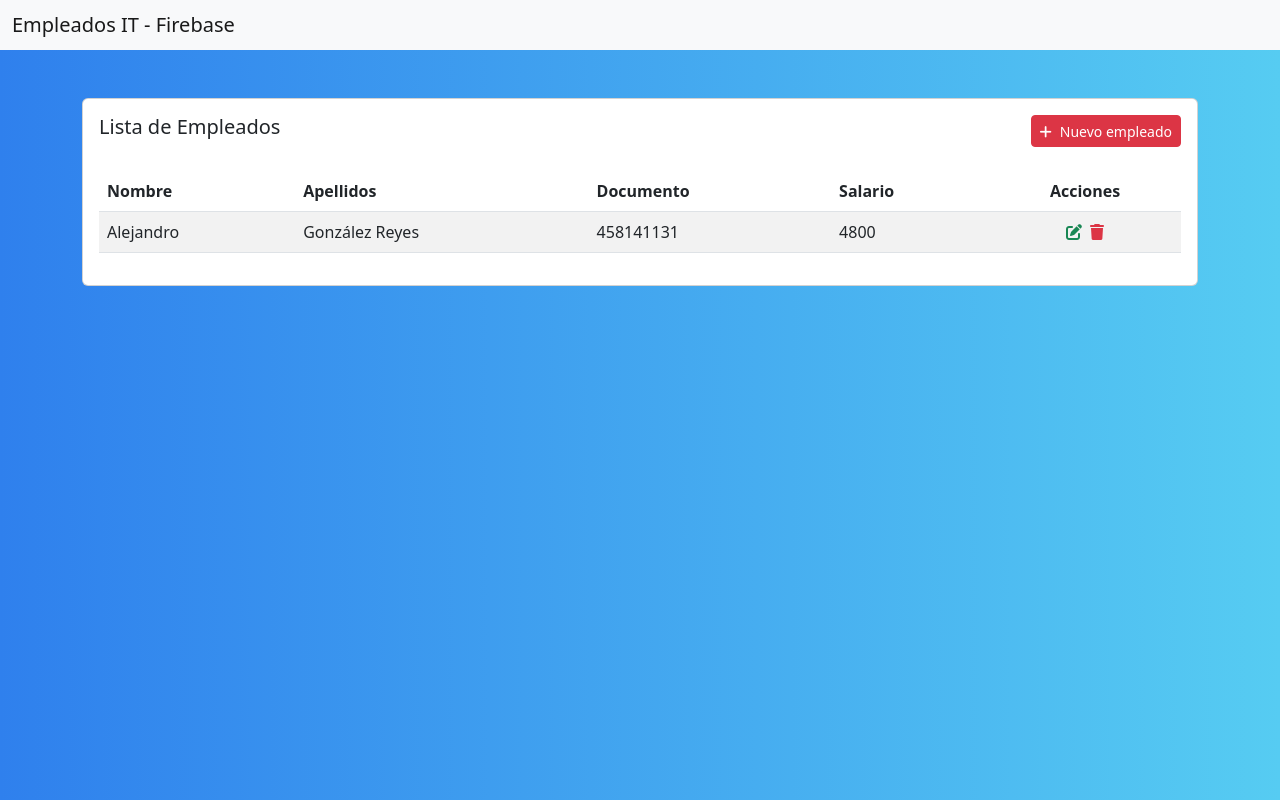
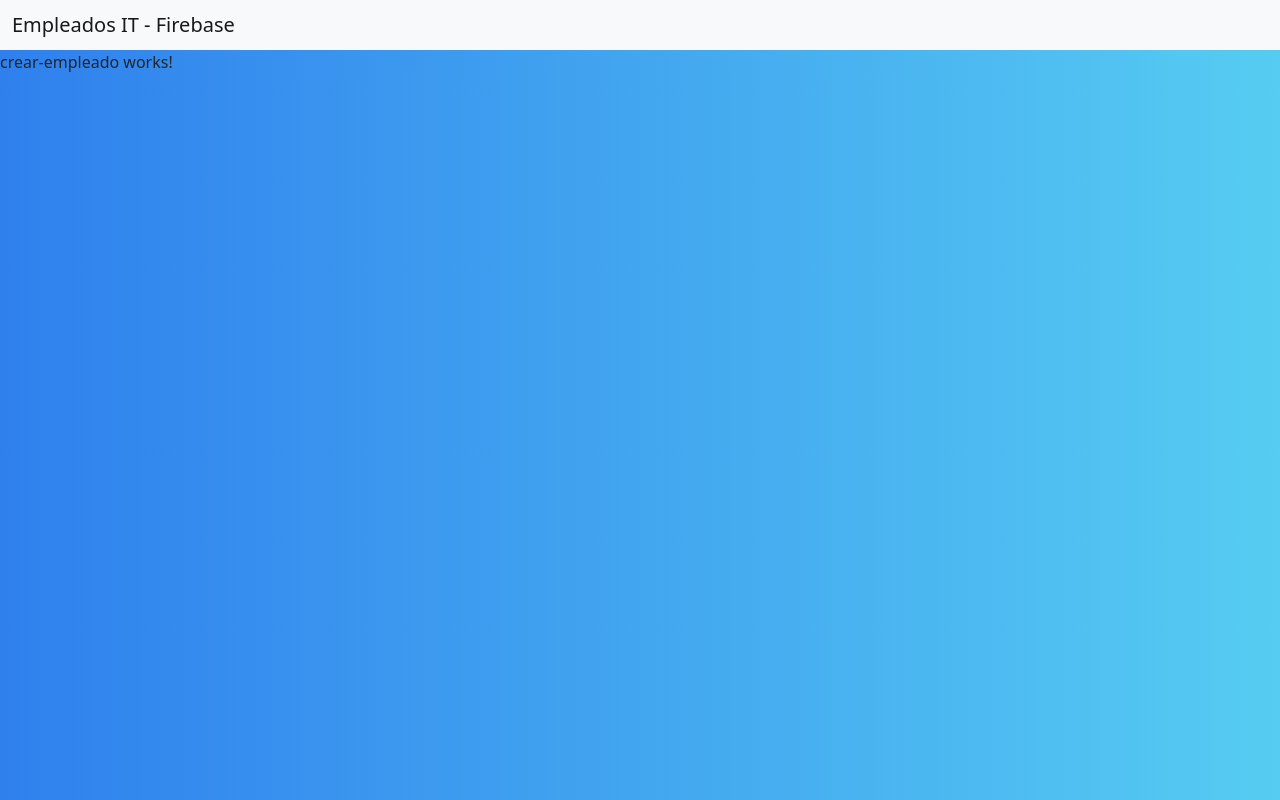
Before and after one commit to alexglzrys/angular-empleados, an Angular app: page /create in a window 1280 px wide. Before the commit this address led to /. Built offline with nearby package versions, Linux system fonts and the light colour scheme.

Commit message:
configurar rutas

```diff
--- a/src/app/app-routing.module.ts
+++ b/src/app/app-routing.module.ts
@@ -1,7 +1,13 @@
 import { NgModule } from '@angular/core';
 import { RouterModule, Routes } from '@angular/router';
+import { ListaEmpleadosComponent } from './components/lista-empleados/lista-empleados.component';
+import { CrearEmpleadoComponent } from './components/crear-empleado/crear-empleado.component';
 
-const routes: Routes = [];
+const routes: Routes = [
+  { path: '', component: ListaEmpleadosComponent, pathMatch: 'full' },
+  { path: 'create', component: CrearEmpleadoComponent },
+  { path: '**', redirectTo: '' }
+];
 
 @NgModule({
   imports: [RouterModule.forRoot(routes)],
--- a/src/app/app.component.html
+++ b/src/app/app.component.html
@@ -1,2 +1,2 @@
 <app-navbar></app-navbar>
-<app-lista-empleados></app-lista-empleados>
+<router-outlet></router-outlet>
--- a/src/app/components/lista-empleados/lista-empleados.component.html
+++ b/src/app/components/lista-empleados/lista-empleados.component.html
@@ -3,7 +3,7 @@
     <div class="card-body">
       <header class="d-flex justify-content-between mb-4">
         <h5 class="card-title">Lista de Empleados</h5>
-        <button class="btn btn-danger btn-sm">
+        <button [routerLink]="['/create']" class="btn btn-danger btn-sm">
           <i class="fa fa-plus me-2"></i>Nuevo empleado</button>
       </header>
       <table class="table table-hover table-striped">
```
